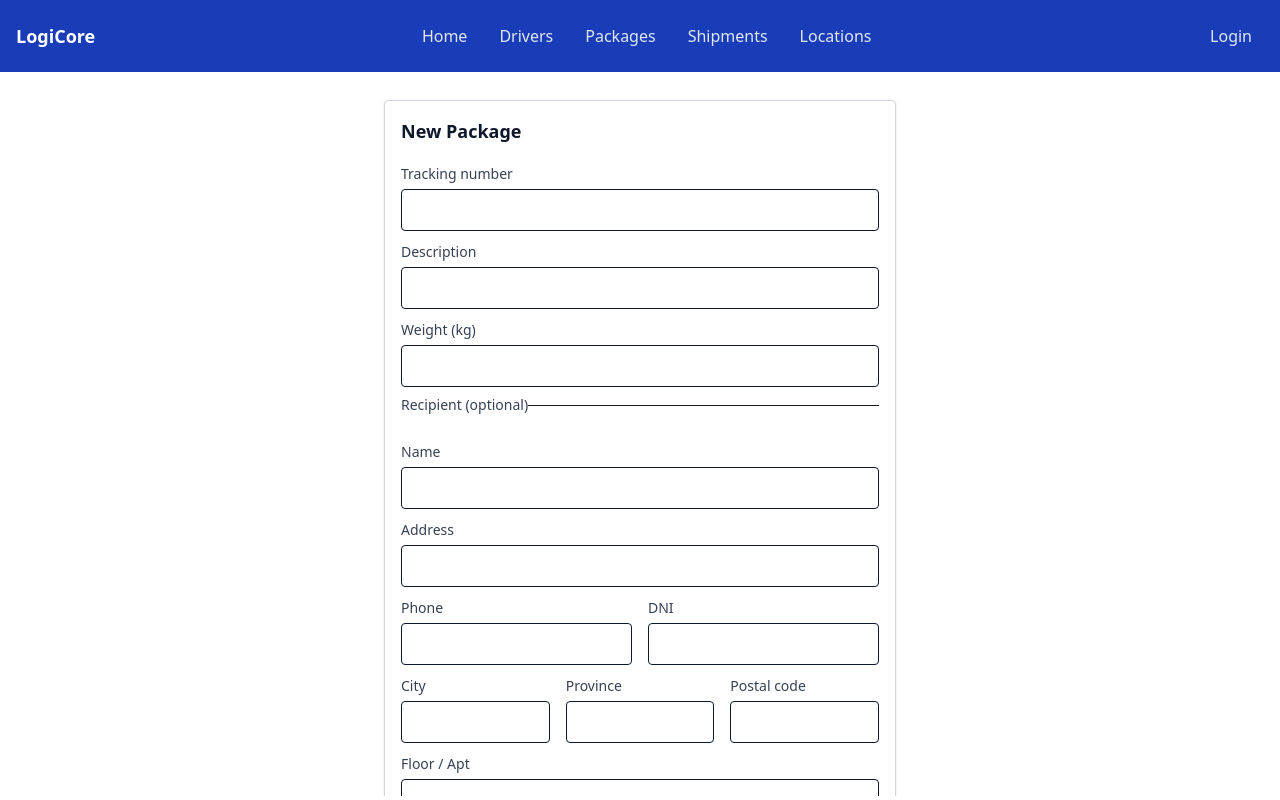
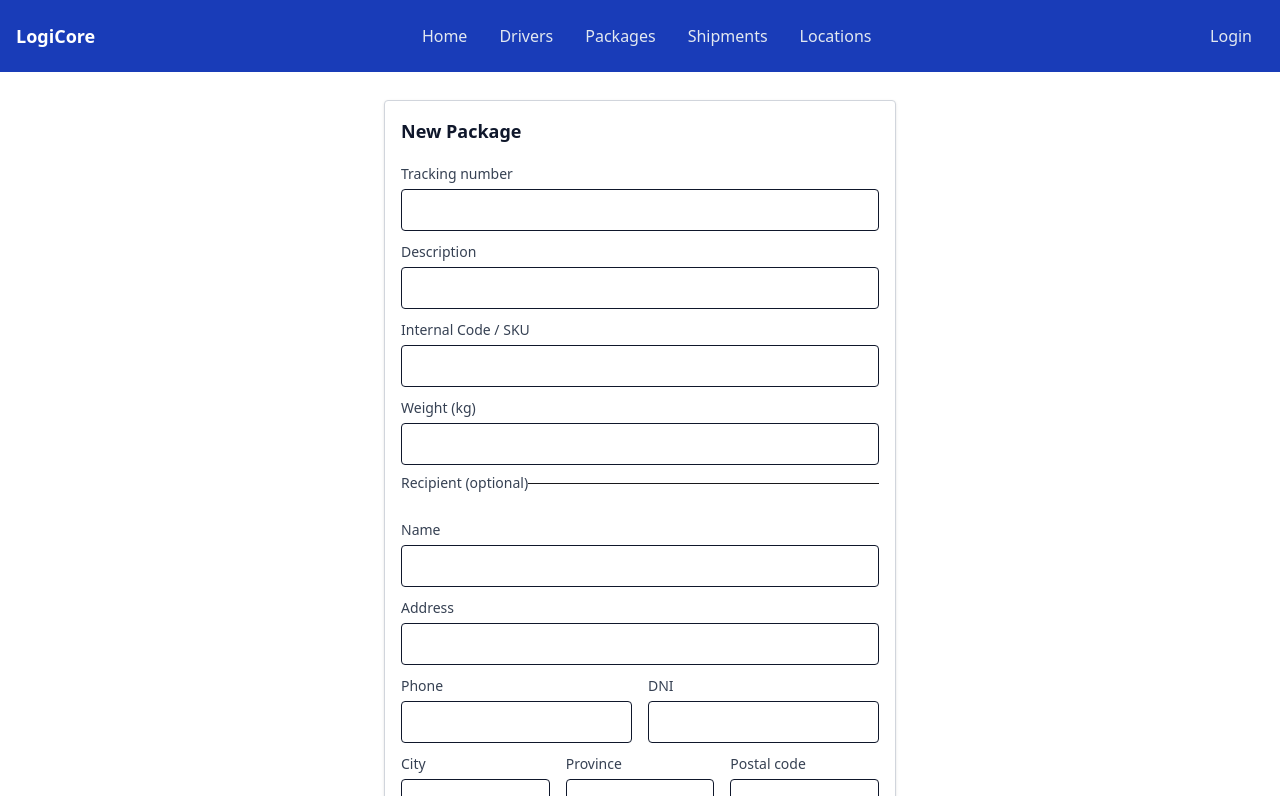
Before and after one commit to LucasCttr/logicore-front, a Next.js app: page /packages/new in a window 1280 px wide. Built offline with nearby package versions, Linux system fonts and the light colour scheme; no server answers.

Commit message:
feat: add internal code field to package form and schema, calculate package volume

```diff
--- a/src/components/PackageForm.tsx
+++ b/src/components/PackageForm.tsx
@@ -19,9 +19,22 @@ export default function PackageForm() {
 
   const resolver = zodResolver(createPackageSchema) as Resolver<CreatePackageSchema>;
 
-  const { register, handleSubmit, formState, setValue } = useForm<CreatePackageSchema>({
+  const { register, handleSubmit, formState, setValue, watch } = useForm<CreatePackageSchema>({
     resolver,
   });
+
+  const [volumeCm3, setVolumeCm3] = useState<string>('');
+  const watchedLength = watch('lengthCm');
+  const watchedWidth = watch('widthCm');
+  const watchedHeight = watch('heightCm');
+
+  useEffect(() => {
+    const l = Number(watchedLength ?? 0);
+    const w = Number(watchedWidth ?? 0);
+    const h = Number(watchedHeight ?? 0);
+    if (l > 0 && w > 0 && h > 0) setVolumeCm3((l * w * h).toFixed(2));
+    else setVolumeCm3('');
+  }, [watchedLength, watchedWidth, watchedHeight]);
 
   // Autocomplete state for origin and destination
   const [originSuggestions, setOriginSuggestions] = useState<string[]>([]);
@@ -35,6 +48,7 @@ export default function PackageForm() {
     const payload: CreatePackageDto = {
       trackingNumber: data.trackingNumber,
       description: data.description ?? undefined,
+        internalCode: data.internalCode ?? undefined,
       weight: data.weight ?? undefined,
       origin: data.origin ?? undefined,
       destination: data.destination ?? undefined,
@@ -90,6 +104,12 @@ export default function PackageForm() {
         <span className="text-sm text-gray-700">Description</span>
         <input {...register('description')} className="mt-1 block w-full border rounded px-3 py-2 bg-white text-slate-900" />
         {formState.errors.description && <p className="text-sm text-red-600 mt-1">{String(formState.errors.description.message)}</p>}
+      </label>
+
+      <label className="block mb-2">
+        <span className="text-sm text-gray-700">Internal Code / SKU</span>
+        <input {...register('internalCode')} className="mt-1 block w-full border rounded px-3 py-2 bg-white text-slate-900" />
+        {formState.errors.internalCode && <p className="text-sm text-red-600 mt-1">{String(formState.errors.internalCode.message)}</p>}
       </label>
 
       <label className="block mb-2">
@@ -154,6 +174,12 @@ export default function PackageForm() {
             <input type="number" step="any" {...register('heightCm')} className="mt-1 block w-full border rounded px-3 py-2 bg-white text-slate-900" />
           </label>
         </div>
+            <div className="mt-2">
+              <label className="block mb-2">
+                <span className="text-sm text-gray-700">Volume (cm³)</span>
+                <input value={volumeCm3} readOnly className="mt-1 block w-full border rounded px-3 py-2 bg-gray-100 text-slate-900" />
+              </label>
+            </div>
       </fieldset>
 
       <div className="grid grid-cols-2 gap-4">
--- a/src/schemas/package.ts
+++ b/src/schemas/package.ts
@@ -3,6 +3,7 @@ import { z } from 'zod';
 const createPackageSchema = z.object({
   trackingNumber: z.string().min(1, 'Tracking number is required'),
   description: z.string().optional().nullable(),
+  internalCode: z.string().max(100).optional().nullable(),
   weight: z.preprocess((v) => {
     if (v === '' || v === null || v === undefined) return undefined;
     const n = Number(v);
--- a/src/types/packages.ts
+++ b/src/types/packages.ts
@@ -14,6 +14,7 @@ export type Package = {
 export type CreatePackageDto = {
   trackingNumber?: string;
   description?: string;
+  internalCode?: string;
   weight?: number;
   origin?: string;
   destination?: string;
```
